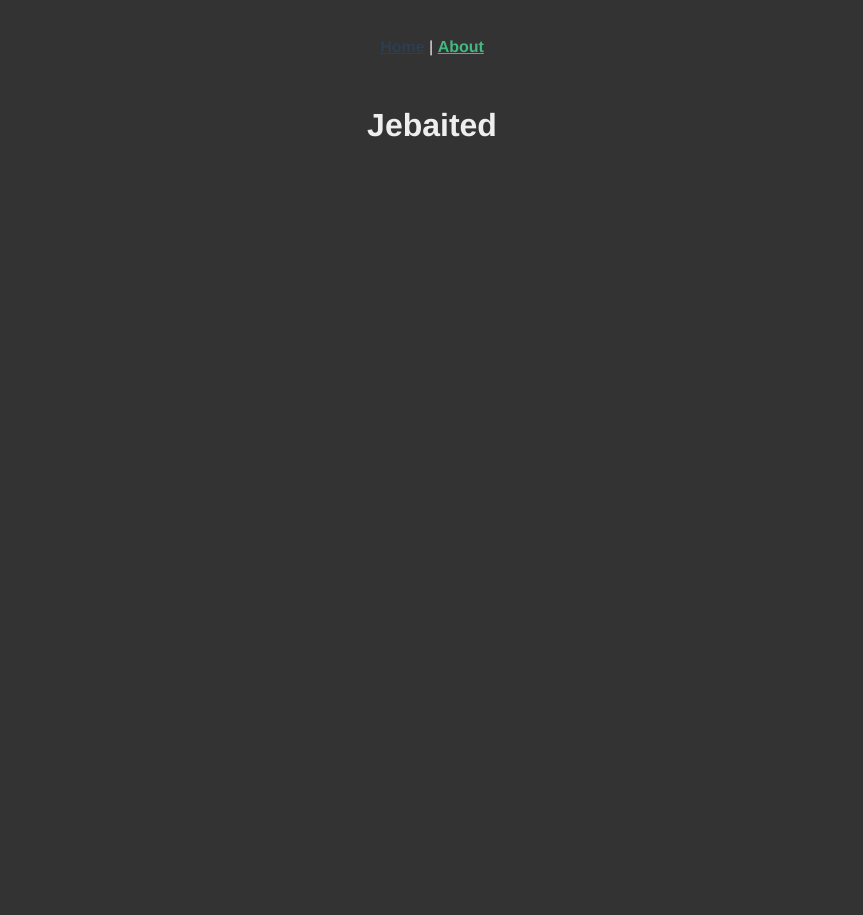
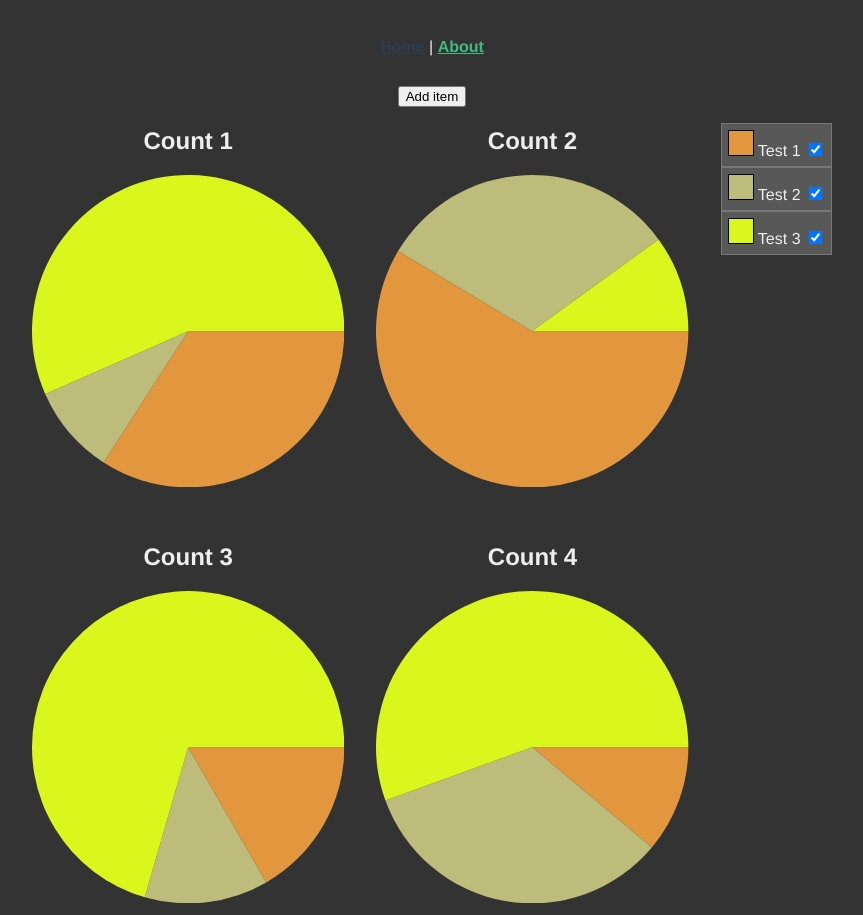
Before and after one commit to zenkers/vue-svg-pie-chart-poc, a Vue app: page /about in a window 1280 px wide. Shown: the whole page, without its empty margins (208-1071 px from the left). Before the commit the page ends 800 px from the top, so only its background shows below. Built offline with nearby package versions, Linux system fonts and the light colour scheme.

Commit message:
Adds multi-chart demo with v2 templates

```diff
--- /dev/null
+++ b/src/components/AboutDiagram.vue
@@ -0,0 +1,151 @@
+<template>
+  <div class="about-diagram">
+    <div class="about-diagram__charts">
+      <AppChartPie :list="listCount1" title="Count 1" />
+      <AppChartPie :list="listCount2" title="Count 2" />
+      <AppChartPie :list="listCount3" title="Count 3" />
+      <AppChartPie :list="listCount4" title="Count 4" />
+    </div>
+    <AppChartLegend
+      :list="listActive"
+      @checkEvent="handleCheckEvent" />
+  </div>
+</template>
+
+<script>
+import AppChartLegend from '@/components/AppChartLegend.vue';
+import AppChartPie from '@/components/AppChartPie.vue';
+
+export default {
+  name: 'AboutDiagram',
+  components: {
+    AppChartLegend,
+    AppChartPie,
+  },
+  props: {
+    list: {
+      type: Array,
+      required: true,
+      default: () => [],
+    },
+  },
+  data() {
+    return {
+      listActive: [],
+      listCount1: [],
+      listCount2: [],
+      listCount3: [],
+      listCount4: [],
+    };
+  },
+  watch: {
+    list() {
+      this.initializeListActive();
+    },
+  },
+  created() {
+    this.initializeListActive();
+  },
+  methods: {
+    calcListPercent(list) {
+      let cumulativePercent = 0;
+      const newList = [];
+
+      // Sum of the count property for checked items
+      const sumCheckedItemCount = list.reduce((sum, item) => {
+        if (item.checked) return sum + item.count;
+        return sum;
+      }, 0);
+
+      list.forEach((item) => {
+        if (item.checked) {
+          // Math from: https://medium.com/hackernoon/a-simple-pie-chart-in-svg-dbdd653b6936
+          const [startX, startY] = this.getCoordinatesForPercent(cumulativePercent);
+          const percent = item.count / sumCheckedItemCount;
+          const largeArcFlag = percent > 0.5 ? 1 : 0;
+          cumulativePercent += percent;
+          const [endX, endY] = this.getCoordinatesForPercent(cumulativePercent);
+
+          newList.push({
+            ...item,
+            percent,
+            d: this.formatDrawnPath(startX, startY, largeArcFlag, endX, endY),
+          });
+        } else {
+          newList.push({ ...item, percent: null }); // set percent to overwrite
+        }
+      });
+
+      return newList;
+    },
+    formatDrawnPath(startX, startY, largeArcFlag, endX, endY) {
+      return [
+        `M ${startX} ${startY}`, // Move
+        `A 1 1 0 ${largeArcFlag} 1 ${endX} ${endY}`, // Arc
+        'L 0 0', // Line
+      ].join(' ');
+    },
+    formatList(propertyName) {
+      return this.listActive.map((item) => ({
+        id: item.id,
+        name: item.name,
+        checked: item.checked,
+        color: item.color,
+        count: item[propertyName],
+      }));
+    },
+    // Function partially from: https://css-tricks.com/snippets/javascript/random-hex-color/
+    generateRandomColor() {
+      let color = `#${Math.floor(Math.random() * 16777215).toString(16)}`;
+      while (color.length < 7) {
+        color = color.concat('', (Math.random() * 10).toFixed(0));
+      }
+      return color;
+    },
+    getCoordinatesForPercent(percent) {
+      const x = Math.cos(2 * Math.PI * percent);
+      const y = Math.sin(2 * Math.PI * percent);
+      return [x, y];
+    },
+    handleCheckEvent(data) {
+      const index = this.listActive.findIndex((item) => item.id === data.id);
+      if (index !== -1) {
+        this.listActive.splice(index, 1, data);
+      }
+      this.initializeListCount();
+    },
+    initializeListActive() {
+      this.listActive = this.list.map((item) => ({
+        ...item,
+        checked: true,
+        color: this.generateRandomColor(),
+      }));
+      this.initializeListCount();
+    },
+    initializeListCount() {
+      this.listCount1 = this.calcListPercent(this.formatList('count1'));
+      this.listCount2 = this.calcListPercent(this.formatList('count2'));
+      this.listCount3 = this.calcListPercent(this.formatList('count3'));
+      this.listCount4 = this.calcListPercent(this.formatList('count4'));
+    },
+  },
+};
+</script>
+
+<style lang="scss">
+  .about-diagram {
+    margin: 0 auto;
+    max-width: 800px;
+    display: flex;
+    flex-direction: row;
+
+    &__charts {
+      margin-right: 32px;
+      flex-grow: 1;
+      display: grid;
+      grid-gap: 32px;
+      grid-template-columns: repeat(2, 1fr);
+    }
+
+  }
+</style>
--- /dev/null
+++ b/src/components/AppChartLegend.vue
@@ -0,0 +1,61 @@
+<template>
+  <ul class="app-chart-legend">
+    <li
+      v-for="item in list"
+      :key="item.id"
+      class="app-chart-legend__item">
+      <div
+        class="app-chart-legend__item-color"
+        :style="{
+          backgroundColor: item.color,
+        }"></div>
+      {{ item.name }}
+      <input
+        type="checkbox"
+        :id="`checkbox-${item.id}`"
+        v-model="item.checked"
+        @change="handleChange(item)">
+    </li>
+  </ul>
+</template>
+
+<script>
+export default {
+  name: 'AppChartLegend',
+  props: {
+    list: {
+      type: Array,
+      required: true,
+      default: () => [],
+    },
+  },
+  methods: {
+    handleChange(item) {
+      this.$emit('checkEvent', item);
+    },
+  },
+};
+</script>
+
+<style lang="scss">
+.app-chart-legend {
+  padding: 0;
+  display: flex;
+  flex-direction: column;
+  list-style: none;
+
+
+  &__item {
+    padding: 6px;
+    background-color: #585858;
+    border: 1px solid #777;
+  }
+
+  &__item-color {
+    display: inline-block;
+    width: 24px;
+    height: 24px;
+    border: 1px solid #000;
+  }
+}
+</style>
--- /dev/null
+++ b/src/components/AppChartPie.vue
@@ -0,0 +1,38 @@
+<template>
+  <div class="app-chart-pie">
+    <h2 v-if="title">
+      {{ title }}
+    </h2>
+    <svg
+      viewBox="-1 -1 2 2"
+      class="app-chart-pie__svg">
+      <template v-for="item in list">
+        <path
+          v-if="item.checked"
+          :key="item.id"
+          :fill="item.color"
+          :d="item.d"
+          class="app-chart-pie__path">
+          </path>
+      </template>
+    </svg>
+  </div>
+</template>
+
+<script>
+export default {
+  name: 'AppPieChart',
+  props: {
+    list: {
+      type: Array,
+      required: true,
+      default: () => [],
+    },
+    title: {
+      type: String,
+      required: false,
+      default: '',
+    },
+  },
+};
+</script>
--- a/src/views/About.vue
+++ b/src/views/About.vue
@@ -1,5 +1,66 @@
 <template>
   <div class="about">
-    <h1>Jebaited</h1>
+    <!-- Add item button -->
+    <button
+      class="about__add-item-button"
+      @click="AddListItem">
+      Add item
+    </button>
+
+    <!-- Diagram -->
+    <AboutDiagram :list="list" />
   </div>
 </template>
+
+<script>
+import AboutDiagram from '@/components/AboutDiagram.vue';
+
+export default {
+  name: 'About',
+  components: {
+    AboutDiagram,
+  },
+  data() {
+    return {
+      list: [
+        {
+          id: 1,
+          name: 'Test 1',
+          count1: 44,
+          count2: 82,
+          count3: 13,
+          count4: 1,
+        },
+        {
+          id: 2,
+          name: 'Test 2',
+          count1: 12,
+          count2: 44,
+          count3: 10,
+          count4: 3,
+        },
+        {
+          id: 3,
+          name: 'Test 3',
+          count1: 73,
+          count2: 14,
+          count3: 55,
+          count4: 5,
+        },
+      ],
+    };
+  },
+  methods: {
+    AddListItem() {
+      this.list.push({
+        id: this.list.length + 1,
+        name: `Test ${this.list.length + 1}`,
+        count1: (Math.random() * 100),
+        count2: (Math.random() * 100),
+        count3: (Math.random() * 100),
+        count4: (Math.random() * 100),
+      });
+    },
+  },
+};
+</script>
```
